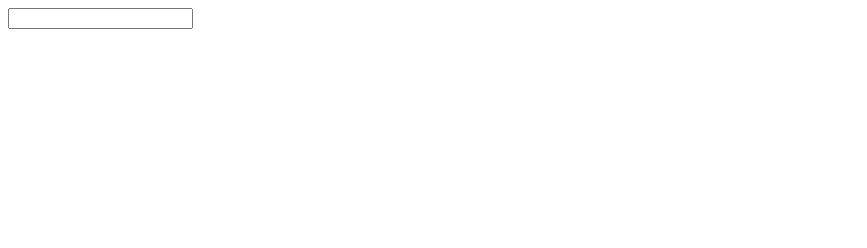
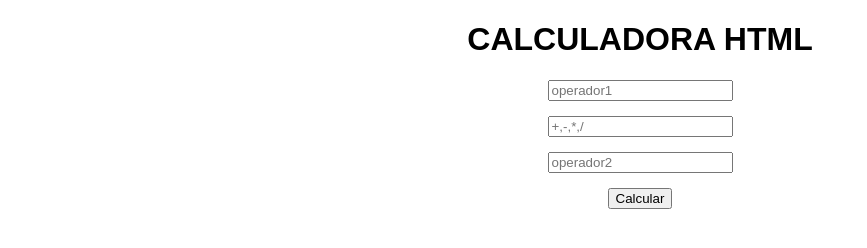
Before and after one commit to AlbertoCloudDeveloper/btnSaludar.github.io, a website: page index.html in a window 1280 px wide. Shown: the whole page, without its empty margins (0-867 px from the left). Drawn offline with Linux system fonts and the light colour scheme.

Commit message:
Mj x Developer...

```diff
--- a/index.html
+++ b/index.html
@@ -1,16 +1,20 @@
 <!DOCTYPE html>
 <html lang="en">
-<head>
-    <meta charset="UTF-8">
-    <meta http-equiv="X-UA-Compatible" content="IE=edge">
-    <meta name="viewport" content="width=device-width, initial-scale=1.0">
-    <title>Document</title>
-</head>
-<body>
-    <div>
-        <input type="text">
+  <head>
+    <meta charset="UTF-8" />
+    <meta name="viewport" content="width=device-width, initial-scale=1.0" />
+    <link rel="stylesheet" href="./styles.css" />
+    <script src="./script.js" defer></script>
+    <title>Calculadora</title>
+  </head>
 
+  <body>
+    <h1>CALCULADORA HTML</h1>
+    <input type="text" id=""op1 placeholder="operador1">
+    <input type="text" id=""operador placeholder="+,-,*,/">
+    <input type="text" id=""op2 placeholder="operador2">
 
-    </div>
-</body>
+    <input type="submit" value="Calcular" id="calcular"> <!-- onclick="calcular()" -->
+    <p id="resultado"></p>
+  </body>
 </html>
--- a/script.js
+++ b/script.js
@@ -0,0 +1,11 @@
+const txtOp1 = document.getElementById("op1")
+const txtOperador = document.getElementById("operador")
+const txtOp2 = document.getElementById("op2")
+const btnCalcular = document.getElementById("calcular")
+const pResultado = document.getElementById("resultado")
+
+btnCalcular.addEventListener('click', calcular)
+
+function calcular(){
+    alert("Activaste el boton calcular");
+}
--- /dev/null
+++ b/styles.css
@@ -0,0 +1,10 @@
+body {
+    font-family: sans-serif;
+    text-align: center;
+}
+
+input {
+    display: block;
+    margin: auto;
+    margin-bottom: 15px;
+}
```
Also changed, not shown: package.json (+145 -6 lines), README.md, 1 other file.
